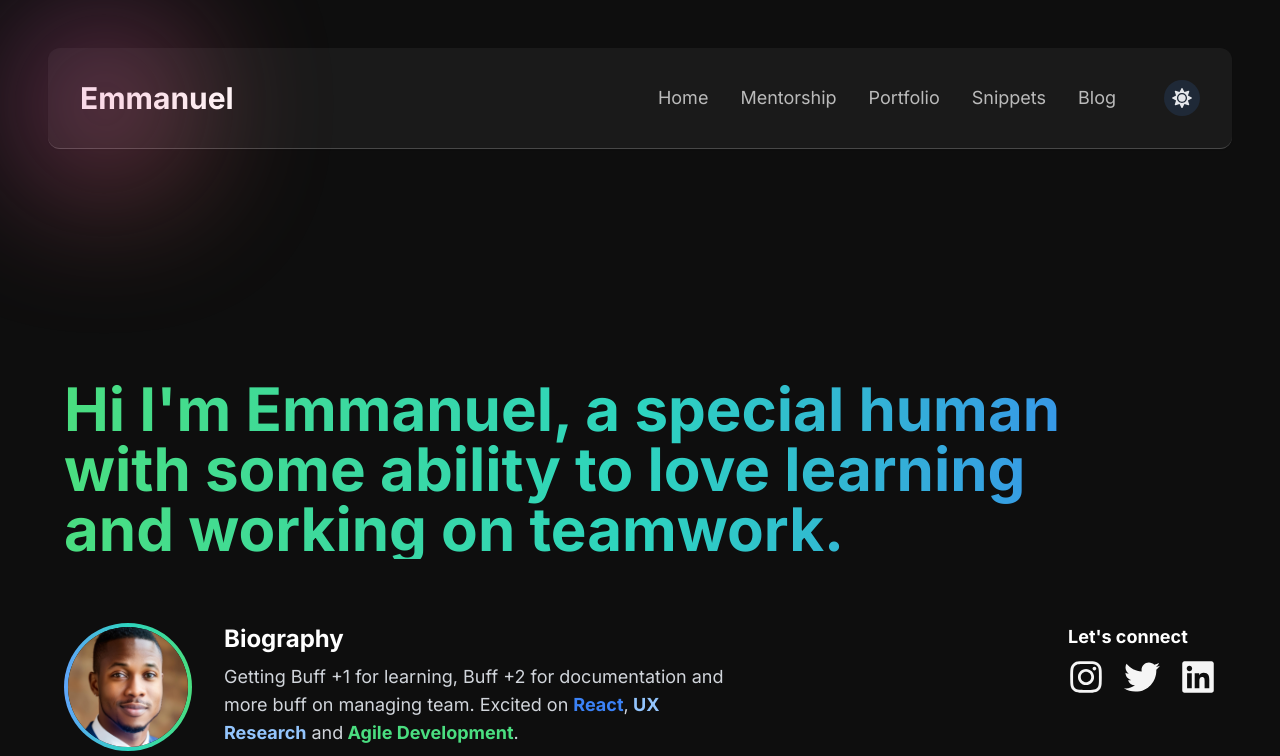
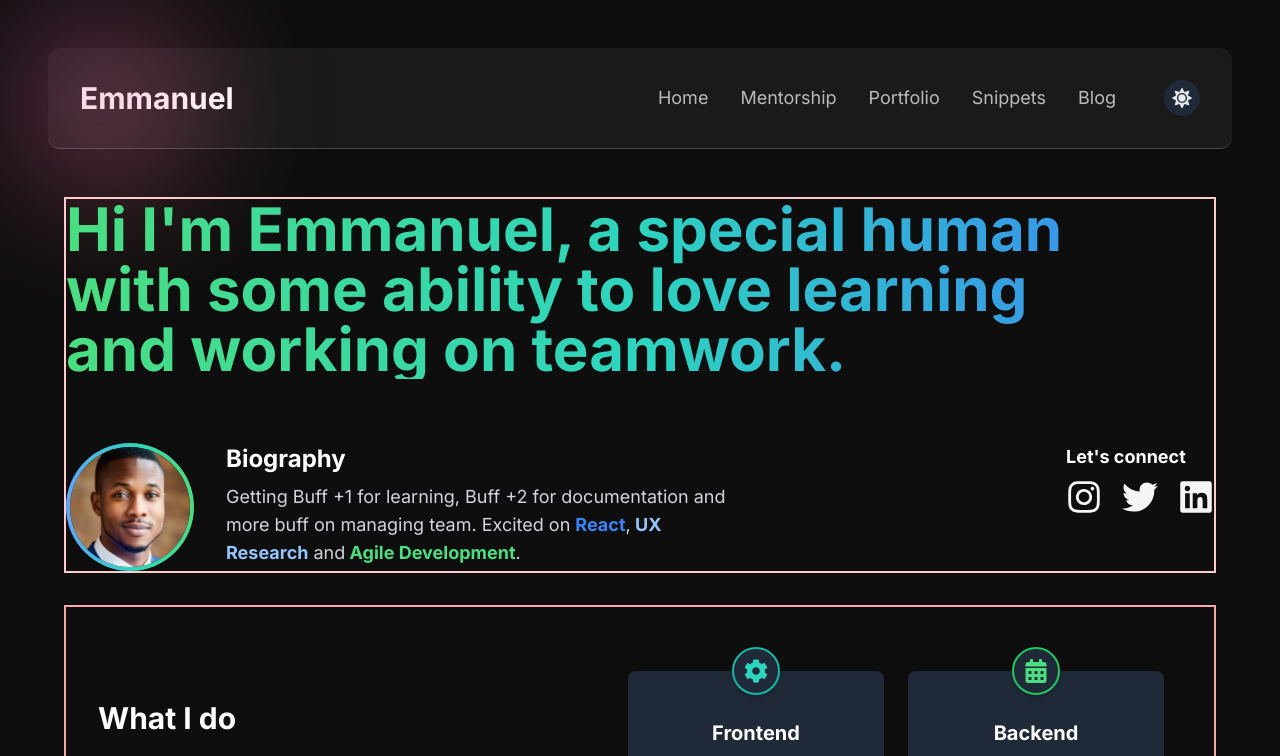
Before and after one commit to Sage-hex/portfolio, a React (Vite) app: page / in a window 1280 px wide. Shown: the top 756 px of the page. Built offline with nearby package versions, Linux system fonts and the light colour scheme.

Commit message:
recified the extra whitespace in the hero section

```diff
--- a/src/components/sections/Hero.jsx
+++ b/src/components/sections/Hero.jsx
@@ -1,55 +1,3 @@
-
-
-
-// import React from 'react';
-// import { FaInstagram, FaTwitter, FaFacebook } from 'react-icons/fa';
-
-// const HeroSection = () => {
-//   return (
-//     <section className="min-h-screen bg-[#1a1a1a] text-white px-6 py-12 flex flex-col justify-center">
-//       <div className="max-w-4xl mx-auto">
-//         {/* Gradient Text */}
-//         <h1 className="text-4xl sm:text-5xl font-bold leading-tight text-transparent bg-clip-text bg-gradient-to-r from-green-400 via-teal-400 to-blue-500 mb-12">
-//           Hi Im Naufaldi, a special human<br />
-//           with some ability to love learning<br />
-//           and working on teamwork.
-//         </h1>
-
-//         <div className="flex flex-col sm:flex-row items-start sm:items-center justify-between gap-8">
-//           {/* Biography */}
-//           <div className="flex items-start gap-5">
-//             <img
-//               src="https://i.ibb.co/GRjnd7H/dev-avatar.png" // Replace with your own if needed
-//               alt="avatar"
-//               className="w-20 h-20 rounded-full border-2 border-cyan-400"
-//             />
-//             <div>
-//               <h2 className="font-bold text-lg mb-1">Biography</h2>
-//               <p className="text-gray-300 max-w-md">
-//                 Getting Buff +1 for learning, Buff +2 for documentation and more buff on managing team.
-//                 Excited on <span className="text-blue-400 font-medium">React</span>,
-//                 <span className="text-blue-400 font-medium"> UX Research</span> and
-//                 <span className="text-green-400 font-medium"> Agile</span>.
-//               </p>
-//             </div>
-//           </div>
-
-//           {/* Socials */}
-//           <div>
-//             <h2 className="font-bold text-lg mb-2">Lets connect</h2>
-//             <div className="flex gap-5 text-2xl text-white">
-//               <a href="#" aria-label="Instagram"><FaInstagram /></a>
-//               <a href="#" aria-label="Twitter"><FaTwitter /></a>
-//               <a href="#" aria-label="Facebook"><FaFacebook /></a>
-//             </div>
-//           </div>
-//         </div>
-//       </div>
-//     </section>
-//   );
-// };
-
-// export default HeroSection;
 
 
 // import React, { useState, useEffect } from 'react';
@@ -273,6 +221,9 @@
 
 
 
+
+
+
 // import React, { useState, useEffect } from 'react';
 // import { FaInstagram, FaTwitter, FaLinkedin } from 'react-icons/fa';
 
@@ -296,107 +247,114 @@
 //   }, []);
 
 //   return (
-//     // <section className="w-full min-h-screen flex flex-col justify-center  bg-black text-white transition-colors duration-500 p-4 md:p-8">
-//     <section className="border-2 border-red-950 w-full min-h-screen flex flex-col justify-center bg-white text-black dark:bg-[#1a1a1a] dark:text-white transition-colors duration-500">
-//       {/* Mobile Layout */}
-//       {isMobile ? (
-//         <div className="max-w-md mx-auto flex px-4 py-4 flex-col items-center text-center">
-//           {/* Avatar with gradient border */}
-//           <div className="relative w-20 h-20 mb-4">
-//             <div className="absolute inset-0 rounded-full bg-gradient-to-r from-blue-400 via-teal-400 to-green-400"></div>
-//             <div className="absolute inset-[2px] rounded-full bg-black flex items-center justify-center">
-//               <img
-//                 src="/avatar.jpg"
-//                 alt="Profile"
-//                 className="w-full h-full rounded-full object-cover"
-//               />
+//     <section className="relative overflow-hidden w-full min-h-screen flex flex-col justify-center text-black transition-colors duration-500">
+//       {/* 🔮 Bubble Glow Top */}
+//       {/* <div className="absolute top-0 left-1/2 transform -translate-x-1/2 w-96 h-96 bg-gradient-to-br from-purple-400 via-pink-500 to-yellow-300 rounded-full blur-3xl opacity-30 animate-bubbleGlow z-0"></div> */}
+
+//       {/* 🔮 Bubble Glow Bottom */}
+//       {/* <div className="absolute bottom-0 right-1/2 transform translate-x-1/2 w-96 h-96 bg-gradient-to-br from-blue-400 via-teal-500 to-green-300 rounded-full blur-[5rem] opacity-30 animate-bubbleGlow z-0"></div> */}
+
+//       {/* Main content */}
+//       <div className="relative z-10">
+//         {/* Mobile Layout */}
+//         {isMobile ? (
+//           <div className="max-w-md border-2 border-green-500 mx-auto flex px-4 py-4 flex-col items-center text-center">
+//             {/* Avatar with gradient border */}
+//             <div className="relative w-20 h-20 mb-4">
+//               <div className="absolute inset-0 rounded-full bg-gradient-to-r from-blue-400 via-teal-400 to-green-400"></div>
+//               <div className="absolute inset-[2px] rounded-full bg-black flex items-center justify-center">
+//                 <img
+//                   src="/avatar.jpg"
+//                   alt="Profile"
+//                   className="w-full h-full rounded-full object-cover"
+//                 />
+//               </div>
+//             </div>
+
+//             {/* Social Media Icons */}
+//             <div className="flex gap-4 mb-6">
+//               <a href="#" aria-label="Instagram" className="text-gray-300 dark:text-[#f5f5f5]  text-[#0E0E0E]">
+//                 <FaInstagram />
+//               </a>
+//               <a href="#" aria-label="Twitter" className="text-gray-300 dark:text-[#f5f5f5]  text-[#0E0E0E]">
+//                 <FaTwitter />
+//               </a>
+//               <a href="#" aria-label="LinkedIn" className="text-gray-300 dark:text-[#f5f5f5]  text-[#0E0E0E]">
+//                 <FaLinkedin />
+//               </a>
+//             </div>
+
+//             {/* Gradient Text */}
+//             <h1 className="text-xl font-bold mb-6 text-transparent bg-clip-text bg-gradient-to-r from-green-400 via-teal-400 to-blue-400 ">
+//               Hi I'm Naufaldi, a special human with some ability to love learning and working on teamwork.
+//             </h1>
+
+//             {/* Biography Section */}
+//             <div className="text-left w-full mt-2">
+//               <h2 className="font-medium text-center md:text-left text-2xl mb-2 font-semibold text-black dark:text-white">Biography</h2>
+//               <p className="text-gray-800 dark:text-gray-400 text-sm">
+//                 Getting Buff +1 for learning, Buff +2 for documentation and more buff on managing team. Excited on <span className="text-blue-500">React</span>, <span className="text-blue-300">UX Research</span> and <span className="text-green-400">Agile Development</span>.
+//               </p>
 //             </div>
 //           </div>
+//         ) : (
+//           /* Desktop Layout */
+//           <div className="max-w-7xl mx-auto w-full border-2 border-red-200">
+//             <h1 className="text-4xl lg:text-6xl font-bold leading-tight text-transparent bg-clip-text bg-gradient-to-r from-green-400 via-teal-400 to-blue-500 mb-16">
+//               Hi I'm Emmanuel, a special human<br />
+//               with some ability to love learning<br />
+//               and working on teamwork.
+//             </h1>
 
-//           {/* Social Media Icons */}
-//           <div className="flex gap-4 mb-6">
-//             <a href="#" aria-label="Instagram" className="text-gray-300">
-//               <FaInstagram />
-//             </a>
-//             <a href="#" aria-label="Twitter" className="text-gray-300">
-//               <FaTwitter />
-//             </a>
-//             <a href="#" aria-label="Facebook" className="text-gray-300">
-//               <FaLinkedin />
-//             </a>
-//           </div>
+//             <div className="flex flex-wrap md:flex-nowrap gap-8 md:gap-24">
+//               {/* Biography with Avatar */}
+//               <div className="flex items-start gap-8 flex-1">
+//                 <div className="relative w-32 h-32 rounded-full">
+//                   <div className="absolute inset-0 rounded-full bg-gradient-to-r from-blue-400 via-teal-400 to-green-400"></div>
+//                   <div className="absolute inset-1 rounded-full bg-black flex items-center justify-center">
+//                     <img
+//                       src="/avatar.jpg"
+//                       alt="Profile"
+//                       className="w-full h-full rounded-full object-cover"
+//                     />
+//                   </div>
+//                 </div>
 
-//           {/* Gradient Text */}
-//           <h1 className="text-xl  font-bold mb-6 text-transparent bg-clip-text bg-gradient-to-r from-green-400 via-teal-400 to-blue-400">
-//             Hi I'm Naufaldi, a special human with some ability to love learning and working on teamwork.
-//           </h1>
-
-//           {/* Biography Section */}
-//           <div className="text-left w-full mt-2">
-//             <h2 className="font-medium text-lg mb-2">Biography</h2>
-//             <p className="text-gray-400 text-sm">
-//               Getting Buff +1 for learning, Buff +2 for documentation and more buff on managing team. Excited on <span className="text-blue-500">React</span>, <span className="text-blue-300">UX Research</span> and <span className="text-green-400">Agile Development</span>.
-//             </p>
-//           </div>
-//         </div>
-//       ) : (
-//         /* Desktop Layout */
-//         <div className="border-2 border-green-400 max-w-7xl mx-auto w-full">
-//           <h1 className="text-4xl lg:text-6xl font-bold leading-tight text-transparent bg-clip-text bg-gradient-to-r from-green-400 via-teal-400 to-blue-500 mb-16">
-//             Hi I'm Emmanuel, a special human<br />
-//             with some ability to love learning<br />
-//             and working on teamwork.
-//           </h1>
-
-//           <div className="flex flex-wrap md:flex-nowrap gap-8 md:gap-24 ">
-//             {/* Biography with Avatar */}
-//             <div className="flex items-start gap-8 flex-1">
-//               <div className="relative w-32 h-32 rounded-full">
-//                 <div className="absolute inset-0 rounded-full bg-gradient-to-r from-blue-400 via-teal-400 to-green-400"></div>
-//                 <div className="absolute inset-1 rounded-full bg-black flex items-center justify-center">
-//                   <img
-//                     src="/avatar.jpg"
-//                     alt="Profile"
-//                     className="w-full h-full rounded-full object-cover"
-//                   />
+//                 <div>
+//                   <h2 className="text-2xl mb-2 font-semibold text-black dark:text-white">Biography</h2>
+//                   <p className="text-gray-800 dark:text-gray-300 max-w-lg text-lg">
+//                     Getting Buff +1 for learning, Buff +2 for documentation and more buff on managing team.
+//                     Excited on <span className="text-blue-500 font-semibold">React</span>,
+//                     <span className="text-blue-300 font-semibold"> UX Research</span> and
+//                     <span className="text-green-400 font-semibold"> Agile Development</span>.
+//                   </p>
 //                 </div>
 //               </div>
 
-//               <div className=''>
-//                 <h2 className="text-2xl mb-2 font-semibold">Biography</h2>
-//                 <p className="text-gray-300 max-w-lg text-lg">
-//                   Getting Buff +1 for learning, Buff +2 for documentation and more buff on managing team.
-//                   Excited on <span className="text-blue-500 font-semibold">React</span>,
-//                   <span className="text-blue-300 font-semibold"> UX Research</span> and
-//                   <span className="text-green-400 font-semibold"> Agile Development</span>.
-//                 </p>
-//               </div>
-//             </div>
-
-//             {/* Socials */}
-//             <div>
-//               <h2 className="font-bold text-lg mb-2">Let's connect</h2>
-//               <div className="flex gap-5 text-4xl">
-//                 <a href="#" aria-label="Instagram" className="text-gray-300 hover:text-blue-400 transition-colors">
-//                   <FaInstagram />
-//                 </a>
-//                 <a href="#" aria-label="Twitter" className="text-gray-300 hover:text-blue-400 transition-colors">
-//                   <FaTwitter />
-//                 </a>
-//                 <a href="#" aria-label="Facebook" className="text-gray-300 hover:text-blue-400 transition-colors">
-//                   <FaLinkedin />
-//                 </a>
+//               {/* Socials */}
+//               <div>
+//                 <h2 className="font-bold text-lg mb-2 text-black dark:text-white">Let's connect</h2>
+//                 <div className="flex gap-5 text-4xl">
+//                   <a href="#" aria-label="Instagram" className="dark:text-[#f5f5f5]  text-[#0E0E0E] hover:text-blue-400 transition-colors">
+//                     <FaInstagram />
+//                   </a>
+//                   <a href="#" aria-label="Twitter" className="dark:text-[#f5f5f5]  text-[#0E0E0E] hover:text-blue-400 transition-colors">
+//                     <FaTwitter />
+//                   </a>
+//                   <a href="#" aria-label="LinkedIn" className="dark:text-[#f5f5f5]  text-[#0E0E0E] hover:text-blue-400 transition-colors">
+//                     <FaLinkedin />
+//                   </a>
+//                 </div>
 //               </div>
 //             </div>
 //           </div>
-//         </div>
-//       )}
+//         )}
+//       </div>
 //     </section>
 //   );
 // };
 
 // export default HeroSection;
-
 
 
 
@@ -425,7 +383,7 @@ const HeroSection = () => {
   }, []);
 
   return (
-    <section className="relative overflow-hidden w-full min-h-screen flex flex-col justify-center text-black transition-colors duration-500">
+    <section className="relative overflow-hidden w-full flex flex-col justify-start text-black transition-colors duration-500 py-8">
       {/* 🔮 Bubble Glow Top */}
       {/* <div className="absolute top-0 left-1/2 transform -translate-x-1/2 w-96 h-96 bg-gradient-to-br from-purple-400 via-pink-500 to-yellow-300 rounded-full blur-3xl opacity-30 animate-bubbleGlow z-0"></div> */}
 
@@ -436,7 +394,7 @@ const HeroSection = () => {
       <div className="relative z-10">
         {/* Mobile Layout */}
         {isMobile ? (
-          <div className="max-w-md mx-auto flex px-4 py-4 flex-col items-center text-center">
+          <div className="max-w-md border-2 border-green-500 mx-auto flex px-4 py-4 flex-col items-center text-center">
             {/* Avatar with gradient border */}
             <div className="relative w-20 h-20 mb-4">
               <div className="absolute inset-0 rounded-full bg-gradient-to-r from-blue-400 via-teal-400 to-green-400"></div>
@@ -477,7 +435,7 @@ const HeroSection = () => {
           </div>
         ) : (
           /* Desktop Layout */
-          <div className="max-w-7xl mx-auto w-full">
+          <div className="max-w-7xl mx-auto w-full border-2 border-red-200">
             <h1 className="text-4xl lg:text-6xl font-bold leading-tight text-transparent bg-clip-text bg-gradient-to-r from-green-400 via-teal-400 to-blue-500 mb-16">
               Hi I'm Emmanuel, a special human<br />
               with some ability to love learning<br />
@@ -533,114 +491,3 @@ const HeroSection = () => {
 };
 
 export default HeroSection;
-
-
-//   return (
-//     <section className="relative overflow-hidden w-full min-h-screen flex flex-col justify-center text-black transition-colors duration-500 bg-white dark:bg-[#0E0E0E]">
-//       {/* 🔮 Bubble Glow Top */}
-//       {/* <div className="absolute top-0 left-1/2 transform -translate-x-1/2 w-96 h-96 bg-gradient-to-br from-purple-400 via-pink-500 to-yellow-300 rounded-full blur-3xl opacity-30 animate-bubbleGlow z-0"></div> */}
-
-//       {/* 🔮 Bubble Glow Bottom */}
-//       {/* <div className="absolute bottom-0 right-1/2 transform translate-x-1/2 w-96 h-96 bg-gradient-to-br from-blue-400 via-teal-500 to-green-300 rounded-full blur-[5rem] opacity-30 animate-bubbleGlow z-0"></div> */}
-
-//       {/* Main content */}
-//       <div className="relative z-10">
-//         {/* Mobile Layout */}
-//         {isMobile ? (
-//           <div className="max-w-md mx-auto flex px-4 py-4 flex-col items-center text-center">
-//             {/* Avatar with gradient border */}
-//             <div className="relative w-20 h-20 mb-4">
-//               <div className="absolute inset-0 rounded-full bg-gradient-to-r from-blue-400 via-teal-400 to-green-400"></div>
-//               <div className="absolute inset-[2px] rounded-full bg-black flex items-center justify-center">
-//                 <img
-//                   src="/avatar.jpg"
-//                   alt="Profile"
-//                   className="w-full h-full rounded-full object-cover"
-//                 />
-//               </div>
-//             </div>
-
-//             {/* Social Media Icons */}
-//             <div className="flex gap-4 mb-6">
-//               <a href="#" aria-label="Instagram" className="text-gray-300 hover:text-pink-400 transition-colors">
-//                 <FaInstagram />
-//               </a>
-//               <a href="#" aria-label="Twitter" className="text-gray-300 hover:text-blue-400 transition-colors">
-//                 <FaTwitter />
-//               </a>
-//               <a href="#" aria-label="LinkedIn" className="text-gray-300 hover:text-blue-400 transition-colors">
-//                 <FaLinkedin />
-//               </a>
-//             </div>
-
-//             {/* Gradient Text */}
-//             <h1 className="text-xl font-bold mb-6 text-transparent bg-clip-text bg-gradient-to-r from-green-400 via-teal-400 to-blue-400">
-//               Hi, I'm Naufaldi, a special human with some ability to love learning and working on teamwork.
-//             </h1>
-
-//             {/* Biography Section */}
-//             <div className="text-left w-full mt-2">
-//               <h2 className="font-medium text-center md:text-left text-2xl mb-2 font-semibold text-black dark:text-white">Biography</h2>
-//               <p className="text-gray-400 text-sm">
-//                 Getting Buff +1 for learning, Buff +2 for documentation, and more buff on managing teams. Excited about <span className="text-blue-500">React</span>, <span className="text-blue-300">UX Research</span>, and <span className="text-green-400">Agile Development</span>.
-//               </p>
-//             </div>
-//           </div>
-//         ) : (
-//           /* Desktop Layout */
-//           <div className="max-w-7xl mx-auto w-full">
-//             <h1 className="text-4xl lg:text-6xl font-bold leading-tight text-transparent bg-clip-text bg-gradient-to-r from-green-400 via-teal-400 to-blue-500 mb-16">
-//               Hi, I'm Emmanuel, a special human<br />
-//               with some ability to love learning<br />
-//               and working on teamwork.
-//             </h1>
-
-//             <div className="flex flex-wrap md:flex-nowrap gap-8 md:gap-24">
-//               {/* Biography with Avatar */}
-//               <div className="flex items-start gap-8 flex-1">
-//                 <div className="relative w-32 h-32 rounded-full">
-//                   <div className="absolute inset-0 rounded-full bg-gradient-to-r from-blue-400 via-teal-400 to-green-400"></div>
-//                   <div className="absolute inset-1 rounded-full bg-black flex items-center justify-center">
-//                     <img
-//                       src="/avatar.jpg"
-//                       alt="Profile"
-//                       className="w-full h-full rounded-full object-cover"
-//                     />
-//                   </div>
-//                 </div>
-
-//                 <div>
-//                   <h2 className="text-2xl mb-2 font-semibold text-black dark:text-white">Biography</h2>
-//                   <p className="text-gray-300 max-w-lg text-lg">
-//                     Getting Buff +1 for learning, Buff +2 for documentation, and more buff on managing teams.
-//                     Excited about <span className="text-blue-500 font-semibold">React</span>,
-//                     <span className="text-blue-300 font-semibold"> UX Research</span>, and
-//                     <span className="text-green-400 font-semibold"> Agile Development</span>.
-//                   </p>
-//                 </div>
-//               </div>
-
-//               {/* Socials */}
-//               <div>
-//                 <h2 className="font-bold text-lg mb-2 text-black dark:text-white">Let's connect</h2>
-//                 <div className="flex gap-5 text-4xl">
-//                   <a href="#" aria-label="Instagram" className="text-gray-300 hover:text-pink-400 transition-colors">
-//                     <FaInstagram />
-//                   </a>
-//                   <a href="#" aria-label="Twitter" className="text-gray-300 hover:text-blue-400 transition-colors">
-//                     <FaTwitter />
-//                   </a>
-//                   <a href="#" aria-label="LinkedIn" className="text-gray-300 hover:text-blue-400 transition-colors">
-//                     <FaLinkedin />
-//                   </a>
-//                 </div>
-//               </div>
-//             </div>
-//           </div>
-//         )}
-//       </div>
-//     </section>
-//   );
-// };
-
-// export default HeroSection;
```
